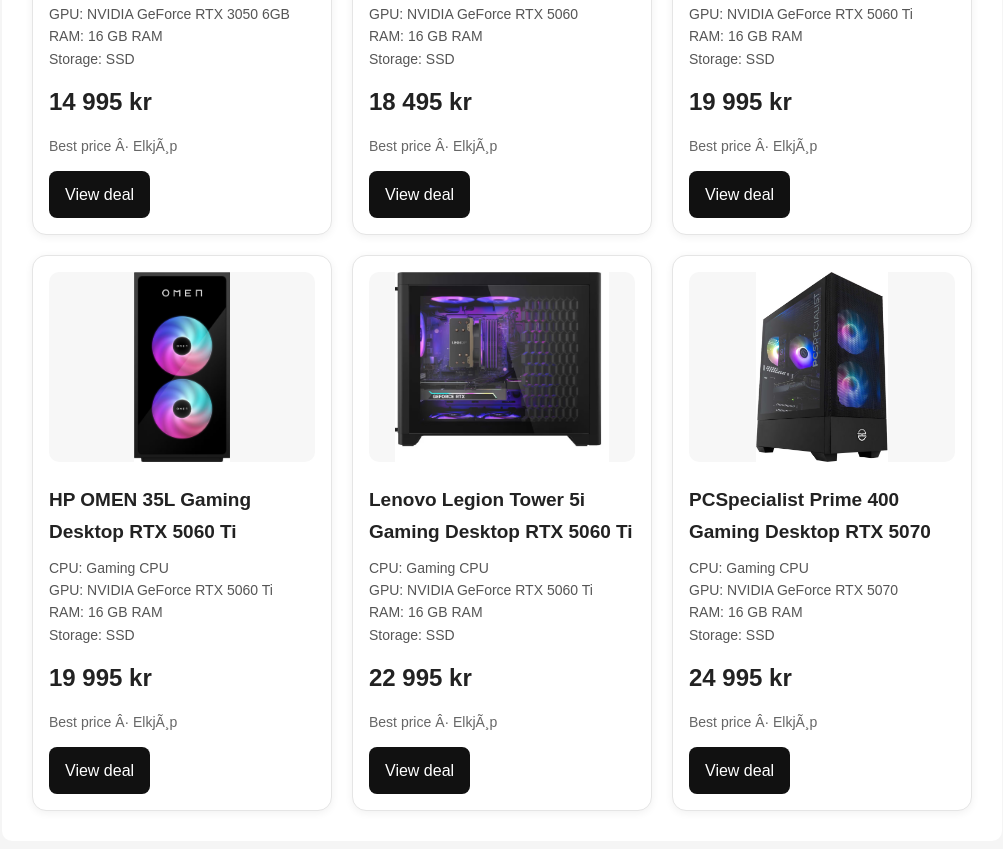
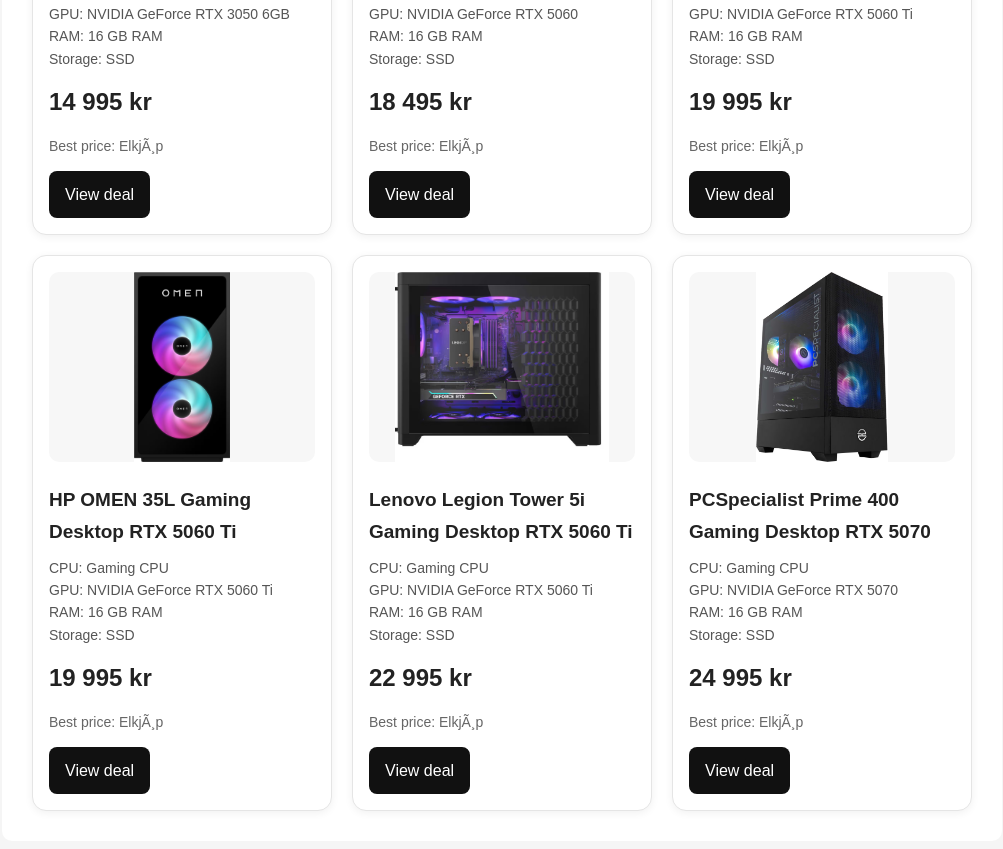
Before and after one commit to Stz6648/NorwayTechDeals, a website: page gaming-pc.html in a window 1280 px wide. Shown: the part 940-1789 px from the top of the page, without its empty margins (138-1141 px from the left). Drawn offline with Linux system fonts and the light colour scheme.

Commit message:
Fix gaming PC store text encoding

```diff
--- a/gaming-pc.html
+++ b/gaming-pc.html
@@ -205,7 +205,7 @@ async function loadPCDeals() {
               <div>Storage: ${storage}</div>
             </div>
             <div class="best-price">${priceText}</div>
-            <div class="store">Best price Â· ${store}</div>
+      <div class="store">Best price: ${store}</div>
             <a class="deal-button" href="${link}" target="_blank" rel="noopener">
               View deal
             </a>
```
Also changed, not shown: public/gaming-pc.html (+1 -1 lines).
